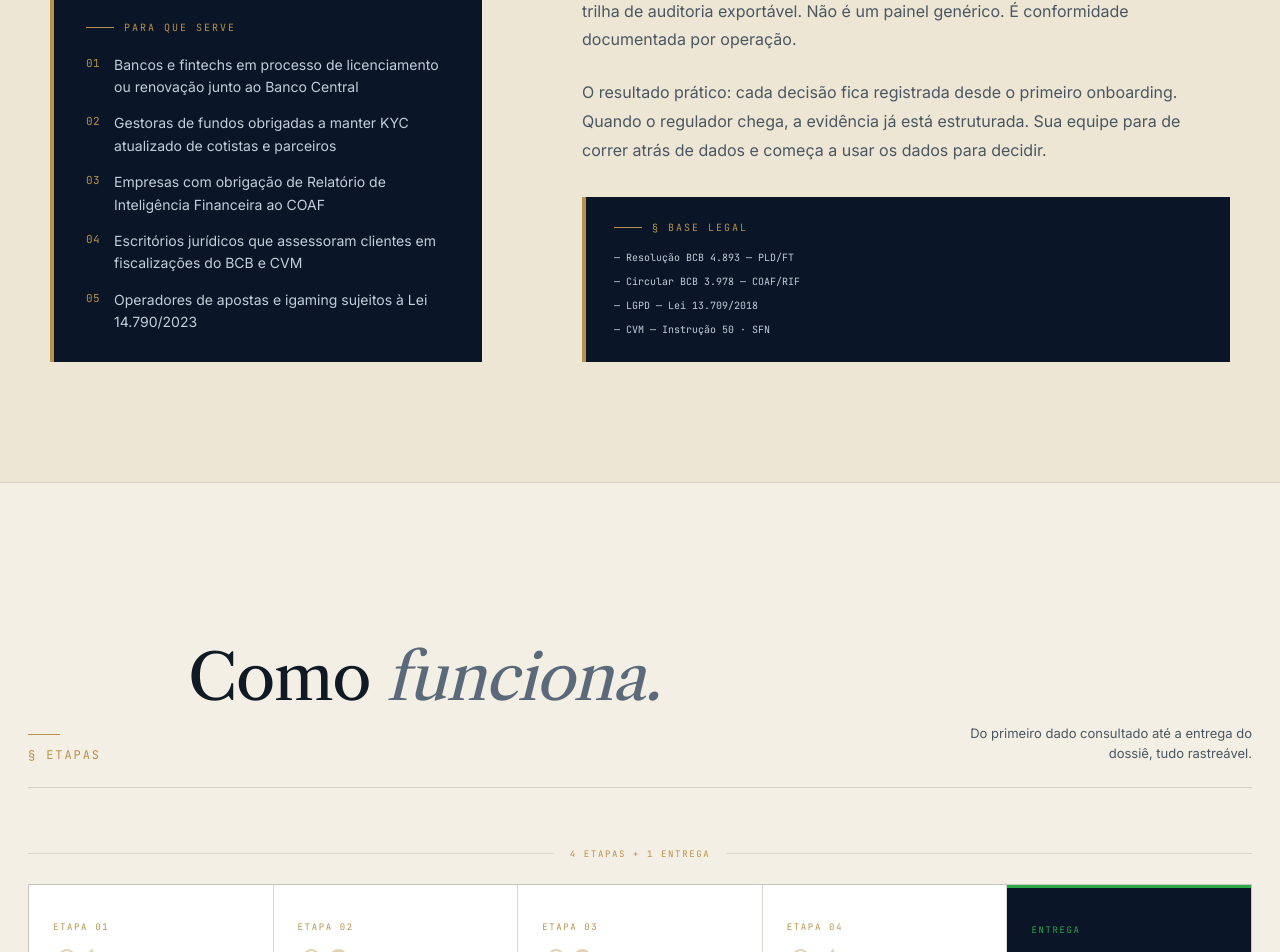
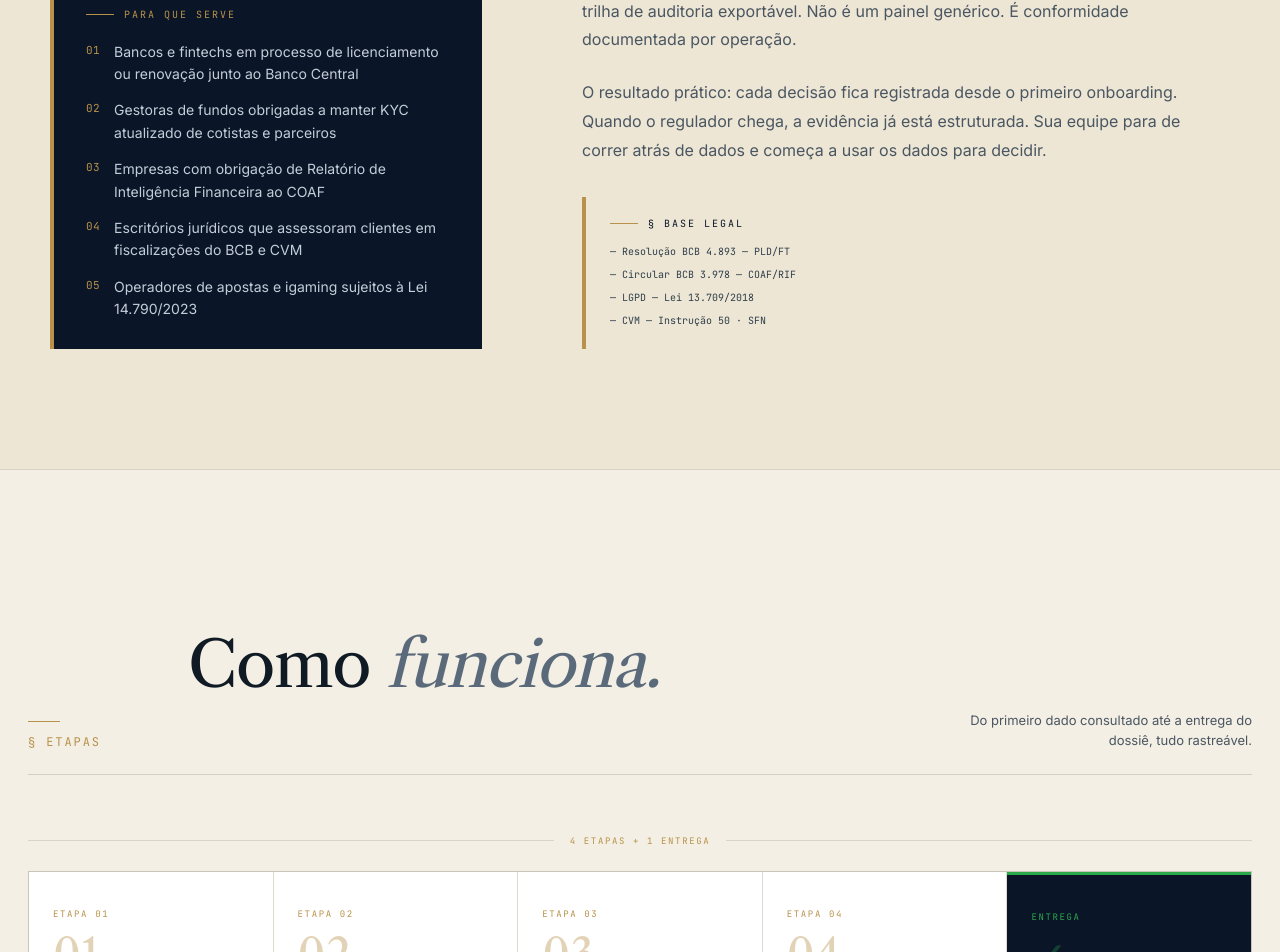
Before and after one commit to ctoutbank/snc-site, a Next.js app: page /jornadas/compliance-regulatorio in a window 1280 px wide. Shown: the part 1273-2225 px from the top of the page. Built offline with nearby package versions, Linux system fonts and the light colour scheme.

Commit message:
style: § base legal — fundo transparent, textos escuros sobre creme

```diff
--- a/src/app/jornadas/[jornada]/page.tsx
+++ b/src/app/jornadas/[jornada]/page.tsx
@@ -173,21 +173,21 @@ export default async function JornadaPage({ params }: Props) {
                 {/* § BASE LEGAL — navy + brass, mesmo estético do card esquerdo */}
                 {j.legalBasis && j.legalBasis.length > 0 && (
                   <div style={{
-                    background: 'var(--snc-navy)',
+                    background: 'transparent',
                     borderLeft: '4px solid var(--snc-brass)',
-                    padding: '24px 28px',
+                    padding: '20px 24px',
                     marginTop: 32,
                   }}>
-                    <div style={{ display: 'flex', alignItems: 'center', gap: 10, marginBottom: 16 }}>
+                    <div style={{ display: 'flex', alignItems: 'center', gap: 10, marginBottom: 14 }}>
                       <div style={{ width: 28, height: 1, background: 'var(--snc-brass)' }} />
-                      <div style={{ fontFamily: 'JetBrains Mono, monospace', fontSize: 10, color: 'var(--snc-brass)', letterSpacing: '.2em', textTransform: 'uppercase' }}>
+                      <div style={{ fontFamily: 'JetBrains Mono, monospace', fontSize: 10, color: 'var(--snc-navy)', letterSpacing: '.2em', textTransform: 'uppercase' }}>
                         § Base Legal
                       </div>
                     </div>
-                    <ul style={{ margin: 0, padding: 0, listStyle: 'none', display: 'flex', flexDirection: 'column', gap: 8 }}>
+                    <ul style={{ margin: 0, padding: 0, listStyle: 'none', display: 'flex', flexDirection: 'column', gap: 7 }}>
                       {j.legalBasis.map((item, k) => (
-                        <li key={k} style={{ fontFamily: 'JetBrains Mono, monospace', fontSize: 10, color: '#C4CDD8', lineHeight: 1.6 }}>
-                          — {item}
+                        <li key={k} style={{ fontFamily: 'JetBrains Mono, monospace', fontSize: 10, color: '#2e3d4a', lineHeight: 1.6 }}>
+                          — {item}
                         </li>
                       ))}
                     </ul>
```
